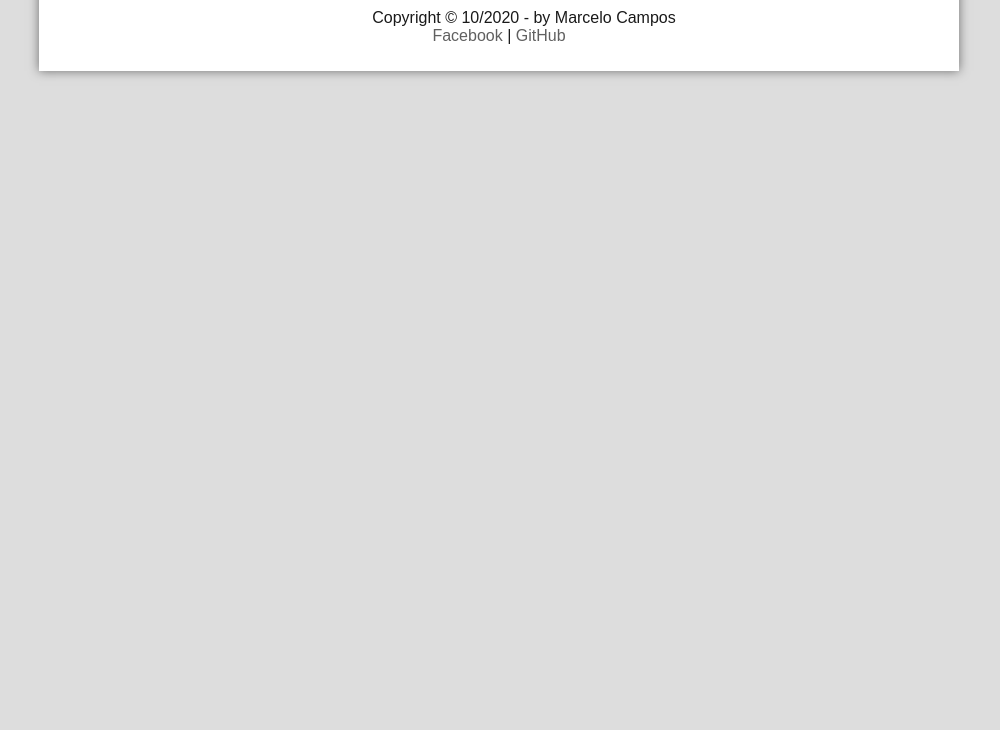
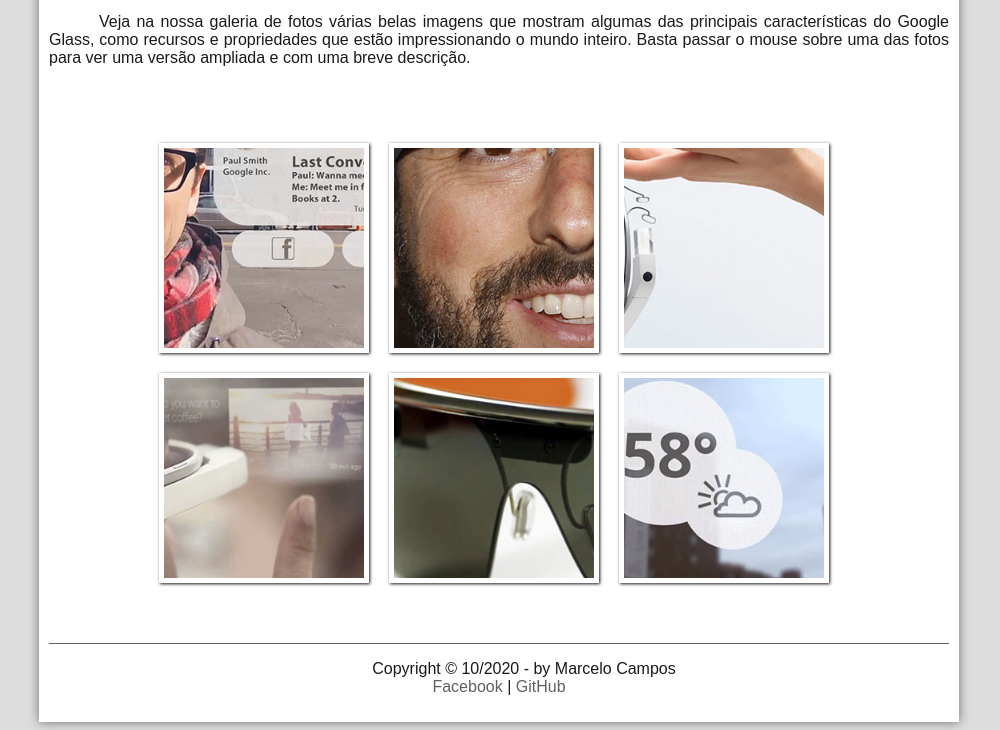
Before and after one commit to marceloicampos/site-glass-html5, a plain HTML site: page fotos.html in a window 1280 px wide. Shown: the part 274-1004 px from the top of the page, without its empty margins (141-1141 px from the left). Before the commit the page ends 800 px from the top, so only its background shows below. Drawn offline with Linux system fonts and the light colour scheme.

Commit message:
Create Photos Section

```diff
--- a/css/fotos.css
+++ b/css/fotos.css
@@ -0,0 +1,105 @@
+@charset "UTF-8";
+
+ul#album-fotos {
+    width: 700px;
+    margin: 0px auto;
+    padding: 50px;
+    overflow: hidden;
+    list-style: none;
+}
+
+ul#album-fotos li {
+    float: left;
+    width: 200px;
+    height: 200px;
+    margin: 10px;
+    border: 5px solid #ffffff;
+    background-color: #ffffff;
+    box-shadow: 1px 1px 3px rgba(0,0,0,0.9);
+}
+
+ul#album-fotos li span {
+    opacity: 0;
+    color: #ffffff;
+    text-shadow: 1px #000000;
+    background-color: rgba(0,0,0,0.3);
+    font-size: 10pt;
+    line-height: 370px;
+    padding: 5px;
+}
+
+ul#album-fotos li:hover span{
+    opacity: 1;
+}
+
+ul#album-fotos li#foto-01 {
+    background: url('../imagens/galeria-01.jpg') no-repeat;
+    background-position: 50% 50%;
+    background-size: 400px, 400px;
+    background-color: #ffffff;
+}
+
+ul#album-fotos li#foto-01:hover {
+    background-position: 0px 0px;
+    background-size: 200px 200px;
+}
+
+ul#album-fotos li#foto-02 {
+    background: url('../imagens/galeria-02.jpg') no-repeat;
+    background-position: 50% 50%;
+    background-size: 400px, 400px;
+    background-color: #ffffff;
+}
+
+ul#album-fotos li#foto-02:hover {
+    background-position: 0px 0px;
+    background-size: 200px 200px;
+}
+
+ul#album-fotos li#foto-03 {
+    background: url('../imagens/galeria-03.jpg') no-repeat;
+    background-position: 50% 50%;
+    background-size: 400px, 400px;
+    background-color: #ffffff;
+}
+
+ul#album-fotos li#foto-03:hover {
+    background-position: 0px 0px;
+    background-size: 200px 200px;
+}
+
+ul#album-fotos li#foto-04 {
+    background: url('../imagens/galeria-04.jpg') no-repeat;
+    background-position: 50% 50%;
+    background-size: 400px, 400px;
+    background-color: #ffffff;
+}
+
+ul#album-fotos li#foto-04:hover {
+    background-position: 0px 0px;
+    background-size: 200px 200px;
+}
+
+ul#album-fotos li#foto-05 {
+    background: url('../imagens/galeria-05.jpg') no-repeat;
+    background-position: 50% 50%;
+    background-size: 400px, 400px;
+    background-color: #ffffff;
+}
+
+ul#album-fotos li#foto-05:hover {
+    background-position: 0px 0px;
+    background-size: 200px 200px;
+}
+
+ul#album-fotos li#foto-06 {
+    background: url('../imagens/galeria-06.jpg') no-repeat;
+    background-position: 50% 50%;
+    background-size: 400px, 400px;
+    background-color: #ffffff;
+}
+
+ul#album-fotos li#foto-06:hover {
+    background-position: 0px 0px;
+    background-size: 200px 200px;
+}
--- a/fotos.html
+++ b/fotos.html
@@ -5,6 +5,7 @@
         <meta name="viewport" content="width=device-width, initial-scale=1.0">
         <title>Tudo sobre Google Glass</title>
         <link rel="stylesheet" type="text/css" href="./css/estilo.css">
+        <link rel="stylesheet" type="text/css" href="./css/fotos.css">
     </head>
     <script type="text/javascript" src="./javascript/funcoes.js"></script>
 <body>
@@ -26,23 +27,32 @@
             </ul>
         </nav>
     </header>
+<section id="corpo-full">
+    <article id="noticia">
+        <header id="cabecalho-artigo">
+            <hgroup>
+                <h3>Glass > Fotos</h3>
+                <h1>Galeria de Imagens do Google Glass</h1>
+                <h2>by Marcelo Campos</h2>
+                <h3 class="direita">Atualizado em 01/10/2020</h3>
+            </hgroup>
+        </header>
+<p>Veja na nossa galeria de fotos várias belas imagens que mostram algumas das principais características do Google Glass, como recursos e propriedades que estão impressionando o mundo inteiro. Basta passar o mouse sobre uma das fotos para ver uma versão ampliada e com uma breve descrição.</p>
 
-Glass > Fotos
-Galeria de Imagens do Google Glass
-by Marcelo Campos
-Atualizado em 01/10/2020
-
-Veja na nossa galeria de fotos várias belas imagens que mostram algumas das principais características do Google Glass, como recursos e propriedades que estão impressionando o mundo inteiro. Basta passar o mouse sobre uma das fotos para ver uma versão ampliada e com uma breve descrição.
-
-- Agenda e lembretes
-- Sergey Brin usando o Glass
-- Leve e compacto
-- Sensação de uma tela de 50"
-- Vários tipos de lente
-- Informações importantes
-
+<ul id="album-fotos">
+<li id="foto-01"><span>Agenda e lembretes</span></li>
+<li id="foto-02"><span>Sergey Brin usando o Glass</span></li>
+<li id="foto-03"><span>Leve e compacto</span></li>
+<li id="foto-04"><span>Sensação de uma tela de 50"</span></li>
+<li id="foto-05"><span>Vários tipos de lente</span></li>
+<li id="foto-06"><span>Informações importantes</span></li>
+</ul>
+    </article>
+</section>
 <footer id="rodape">
-    <p>Copyright &copy; 10/2020 - by Marcelo Campos </br><a href="https://www.facebook.com/marceloicampos" target="_blank">Facebook</a> | <a href="https://github.com/marceloicampos" target="_blank">GitHub</a></p>
+    <p>Copyright &copy; 10/2020 - by Marcelo Campos </br>
+        <a href="https://www.facebook.com/marceloicampos" target="_blank">Facebook</a> |
+        <a href="https://github.com/marceloicampos" target="_blank">GitHub</a></p>
 </footer>
 </div>
 </body>
```
Also changed, not shown: index.html (+4 -2 lines), specs.html (+4 -2 lines).
